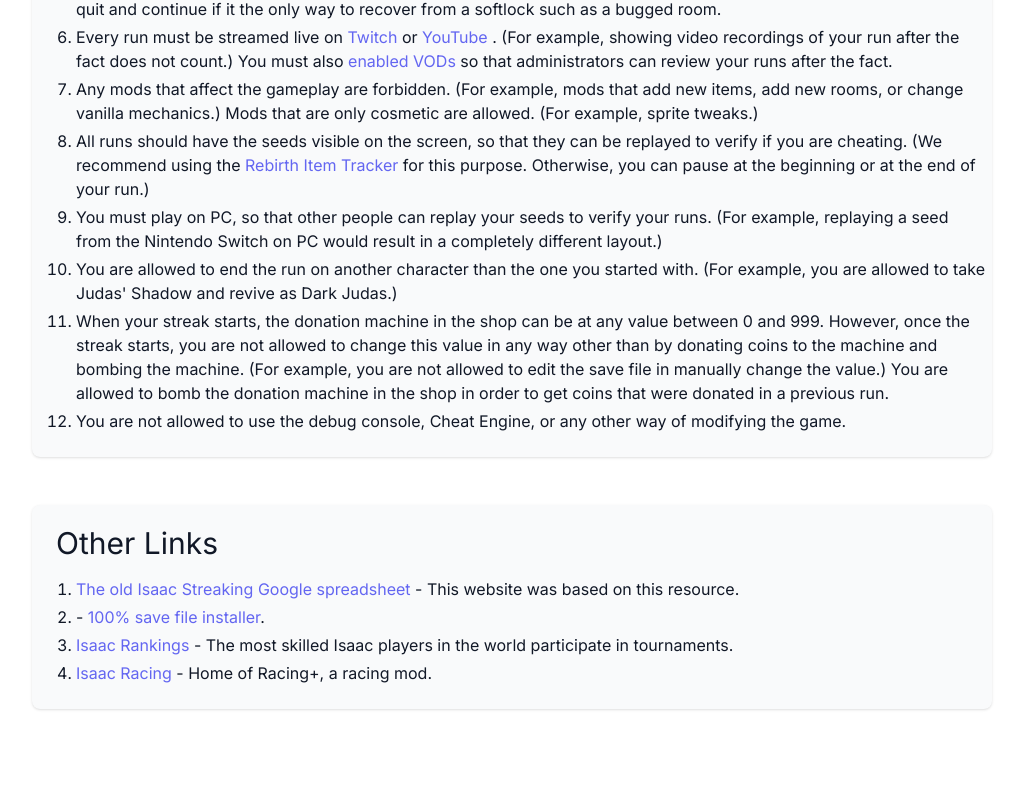
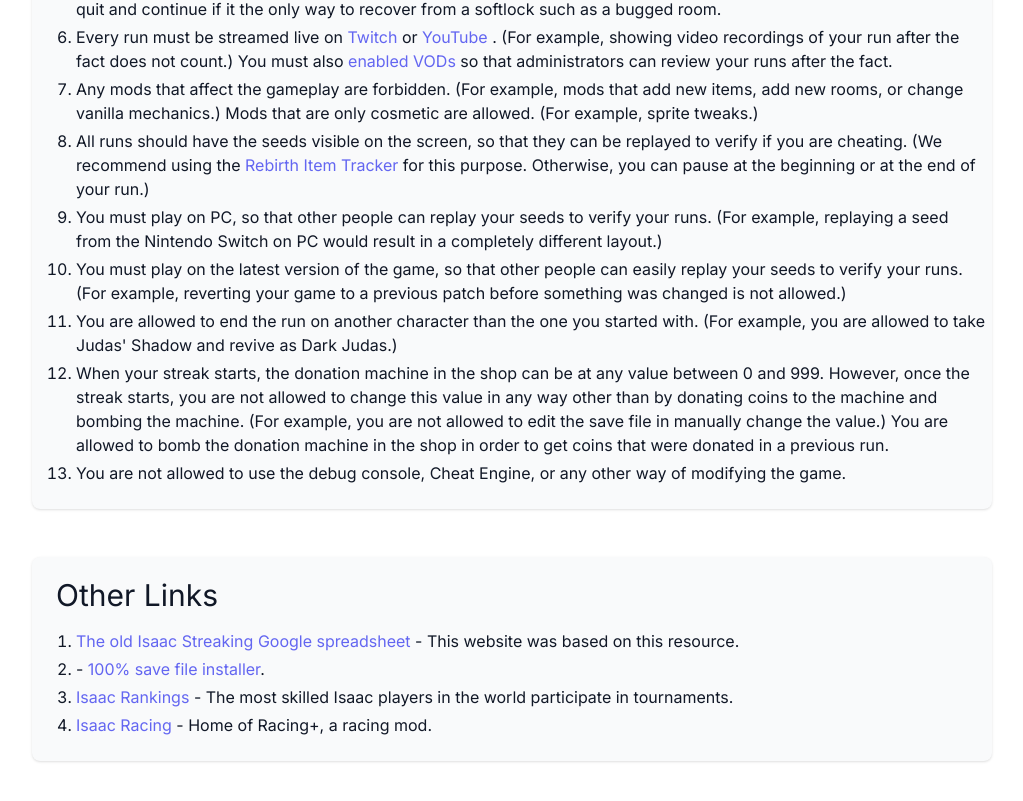
Before and after one commit to Zamiell/isaac-leaderboards, a SvelteKit app: page /about in a window 1280 px wide. Shown: the part 815-1616 px from the top of the page, without its empty margins (128-1151 px from the left). Built offline with nearby package versions, Linux system fonts and the light colour scheme.

Commit message:
feat: rule about current version

```diff
--- a/src/routes/about/+page.svelte
+++ b/src/routes/about/+page.svelte
@@ -120,6 +120,12 @@
               Switch on PC would result in a completely different layout.)
             </li>
             <li>
+              You must play on the latest version of the game, so that other
+              people can easily replay your seeds to verify your runs. (For
+              example, reverting your game to a previous patch before something
+              was changed is not allowed.)
+            </li>
+            <li>
               You are allowed to end the run on another character than the one
               you started with. (For example, you are allowed to take Judas'
               Shadow and revive as Dark Judas.)
```
